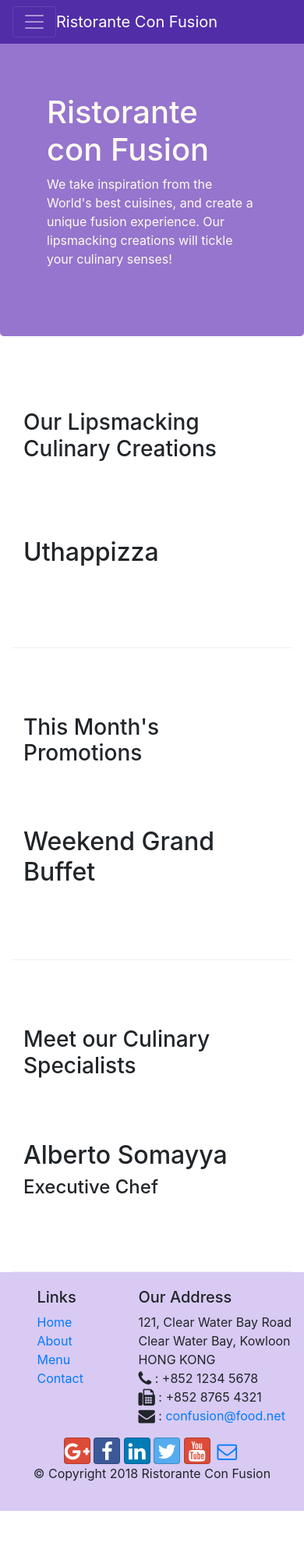
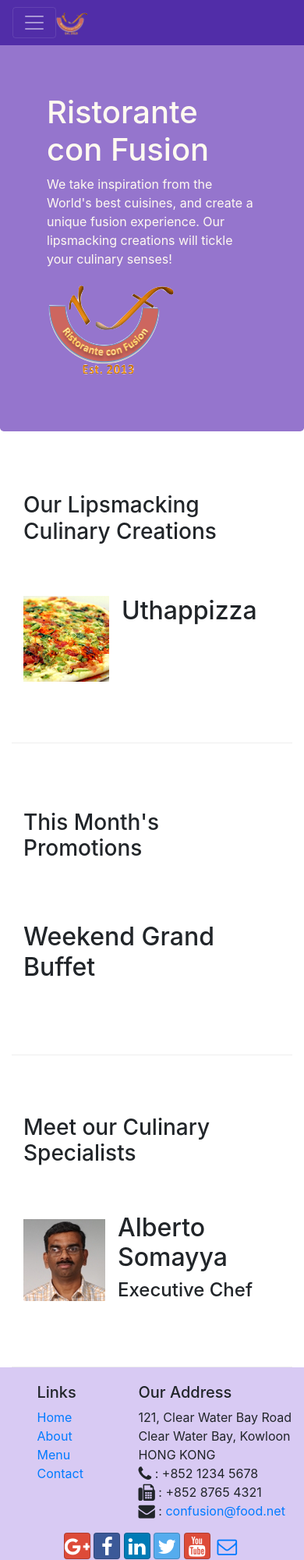
Before and after one commit to bairisachin/Bootstrap4, a website: page index.html in a window 390 px wide. Shown: the top 2000 px of the page at 78% size. Before the commit the page ends 1937 px from the top, so only its background shows below. Drawn offline with nearby package versions, Linux system fonts and the light colour scheme.

Commit message:
Images & Media

```diff
--- a/index.html
+++ b/index.html
@@ -22,7 +22,7 @@
             <button class="navbar-toggler" type="button" data-toggle="collapse" data-target="#Navbar">
                 <span class="navbar-toggler-icon"></span>
             </button>
-            <a class="navbar-brand mr-auto" href="#">Ristorante Con Fusion</a>
+            <a class="navbar-brand mr-auto" href="#"><img src="img/logo.png" height="30" width="41"></a>
             <div class="collapse navbar-collapse" id="Navbar">
                 <ul class="navbar-nav mr-auto">
                     <li class="nav-item active"><a class="nav-link" href="#"><span class="fa fa-home fa-lg"></span>
@@ -31,7 +31,8 @@
                                 class="fa fa-info fa-lg"></span> About</a></li>
                     <li class="nav-item"><a class="nav-link" href="#"><span class="fa fa-list fa-lg"></span> Menu</a>
                     </li>
-                    <li class="nav-item"><a class="nav-link" href="./contactus.html"><span class="fa fa-address-card fa-lg"></span>
+                    <li class="nav-item"><a class="nav-link" href="./contactus.html"><span
+                                class="fa fa-address-card fa-lg"></span>
                             Contact</a></li>
                 </ul>
             </div>
@@ -47,7 +48,8 @@
                     <p>We take inspiration from the World's best cuisines, and create a unique fusion experience. Our
                         lipsmacking creations will tickle your culinary senses!</p>
                 </div>
-                <div class="col-12 col-sm">
+                <div class="col-12 col-sm align-self-center">
+                    <img src="img/logo.png" class="img-fluid">
                 </div>
             </div>
         </div>
@@ -59,10 +61,17 @@
                 <h3>Our Lipsmacking Culinary Creations</h3>
             </div>
             <div class="col col-sm order-sm-first col-md">
-                <h2>Uthappizza</h2>
-                <p class="d-none d-sm-block">A unique combination of Indian Uthappam (pancake) and Italian pizza, topped
+                <div class="media">
+                    <img src="img/uthappizza.png" alt="uthappizza" class="d-flex mr-3 img-tumbnail align-self-center">
+                    <div class="media-body">
+                        <h2 class="mt-0">Uthappizza</h2>
+                        <p class="d-none d-sm-block">A unique combination of Indian Uthappam (pancake) and Italian
+                            pizza,
+                            topped
                             with Cerignola olives,
                             ripe vine cherry tomatoes, Vidalia onion, Guntur chillies and Buffalo Paneer.</p>
+                    </div>
+                </div>
             </div>
         </div>
 
@@ -85,12 +94,18 @@
                 <h3>Meet our Culinary Specialists</h3>
             </div>
             <div class="col col-sm order-sm-first col-md">
+                <div class="media">
+                    <img src="img/alberto.png" alt="alberto" class="d-flex mr-3 img-tumbnail align-self-center">
+                    <div class="media-body">
                         <h2>Alberto Somayya</h2>
                         <h4>Executive Chef</h4>
-                <p class="d-none d-sm-block">Award winning three-star Michelin chef with wide International experience
+                        <p class="d-none d-sm-block">Award winning three-star Michelin chef with wide International
+                            experience
                             having worked closely with
                             whos-who in the culinary world, he specializes in creating mouthwatering Indo-Italian fusion
                             experiences. </p>
+                    </div>
+                </div>
             </div>
         </div>
     </div>
```
Also changed, not shown: aboutus.html (+3 -2 lines), contactus.html (+3 -3 lines), img/alberto.png (added), img/buffet.png (added), img/logo.png (added), img/uthappizza.png (added). Lines whose indentation alone changed are shown as unchanged.
